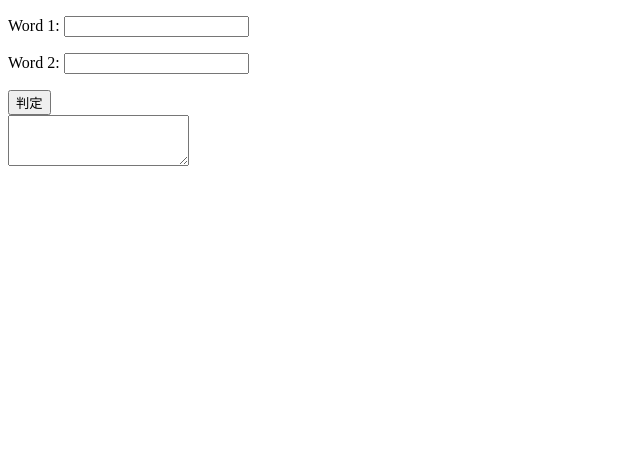
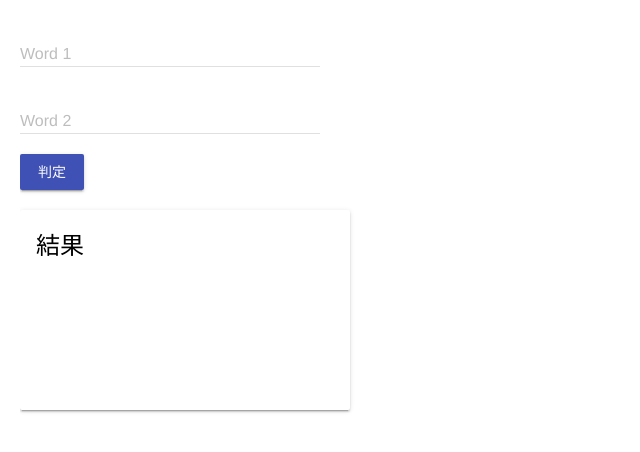
Before and after one commit to butchi/word-numeron, a plain HTML site: page docs/index.html in a window 1280 px wide. Shown: the whole page, without its empty margins (0-640 px from the left). Drawn offline with nearby package versions, Linux system fonts and the light colour scheme.

Commit message:
adapt material design lite

```diff
--- /dev/null
+++ b/docs/css/style.css
@@ -0,0 +1,7 @@
+.content {
+  margin: 20px;
+}
+
+.result {
+  margin-top: 20px;
+}
--- a/docs/index.html
+++ b/docs/index.html
@@ -2,20 +2,38 @@
 <html lang="en">
 <head>
   <meta charset="UTF-8"/>
+  <meta name="viewport" content="width=device-width,initial-scale=1">
   <title>Word numeron判定器</title>
+
+  <link rel="stylesheet" href="https://fonts.googleapis.com/icon?family=Material+Icons">
+  <link rel="stylesheet" href="https://code.getmdl.io/1.3.0/material.indigo-pink.min.css">
+  <link rel="stylesheet" href="css/style.css">
 </head>
 <body>
   <div class="wrapper">
-    <form class="form" action="./">
-      <p>Word 1: <input class="word-1" type="text" value="" maxlength="4"></p>
-      <p>Word 2: <input class="word-2" type="text" value="" maxlength="4"></p>
+    <div class="mdl-layout mdl-js-layout">
+      <main class="mdl-layout__content content">
+        <form class="form" action="./">
+          <div class="mdl-textfield mdl-js-textfield"><input class="mdl-textfield__input word-1" type="text" value="" maxlength="4" id="input-word-1"><label class="mdl-textfield__label" for="input-word-1">Word 1</label></div>
+          <br>
+          <div class="mdl-textfield mdl-js-textfield"><input class="mdl-textfield__input word-2" type="text" value="" maxlength="4" id="input-word-2"><label class="mdl-textfield__label" for="input-word-2">Word 2</label></div>
 
-      <input type="submit" value="判定">
-    </form>
+          <div>
+            <button class="mdl-button mdl-js-button mdl-button--raised mdl-button--colored" type="submit">判定</button>
+          </div>
+        </form>
 
-    <textarea class="output" rows="3" cols="20"></textarea>
+        <div class="demo-card-wide mdl-card mdl-shadow--2dp result">
+          <div class="mdl-card__title">
+            <h2 class="mdl-card__title-text">結果</h2>
+          </div>
+          <div class="mdl-card__supporting-text output"></div>
+        </div>
+      </main>
+    </div>
   </div>
 
+  <script defer src="https://code.getmdl.io/1.3.0/material.min.js"></script>
   <script src="js/script.js"></script>
 </body>
 </html>
--- a/docs/js/script.js
+++ b/docs/js/script.js
@@ -20,5 +20,5 @@ formElm.addEventListener('submit', evt => {
     }
   }
 
-  outputElm.innerText = `${word1.toUpperCase()}, ${word2.toUpperCase()}\nE: ${e}, B: ${b}`;
+  outputElm.innerText = `${word1.toUpperCase()}\n${word2.toUpperCase()}\nE: ${e}, B: ${b}`;
 });
```
